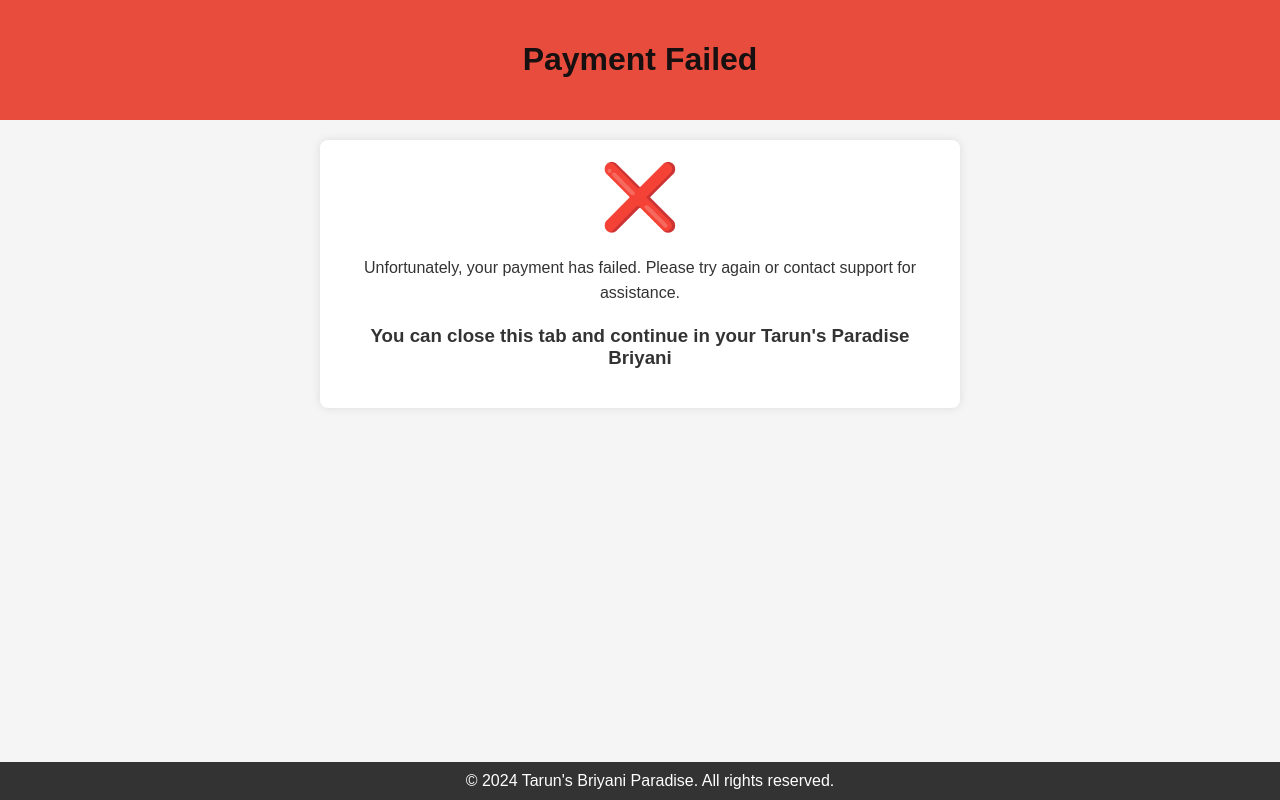
After one commit to Toxic-Whitelgnd/Tarun-s-briyani-serverside, a FastAPI app: template chatbot_py/templates/failure.html in a window 1280 px wide. The commit adds this page. Run offline with FastAPI, Linux system fonts and the light colour scheme; the template is opened without the code that fills it, so the values that code supplies are empty.

Commit message:
⭐added payment feature

```diff
--- a/chatbot_py/db_mongodb.py
+++ b/chatbot_py/db_mongodb.py
@@ -239,6 +239,19 @@ def save_COD_payment_details(item_id):
     except:
         return 0
 
+def get_payment_details(orderid):
+    print(str(int(orderid)))
+    print("Inside the payment details page to get the details of the order")
+    res = orders.find({"order_id":str(int(orderid))})
+    print(res)
+    payment_det = {}
+    for i in res:
+        payment_det['paid_by'] = i.get('paid_by')
+        payment_det['status'] = i.get('paid_status')
+        payment_det['reciept'] = i.get('payment_id')
+
+    print(payment_det)
+    return payment_det
 
 # ------------------------------INSERT OPERATION AND TESTING --------------------------------------
 
--- a/chatbot_py/main.py
+++ b/chatbot_py/main.py
@@ -46,9 +46,37 @@ async def webhook_handler(request: Request):
         'user.address context:ongoing-details':get_user_address,
         'change name mob address':change_user_Details,
         'payment.details':handle_payment_details,
+        'payment details ongoing:payment':get_payment_details,
+        'my cart':get_cart_item,
     }
 
     return handle_intent_req[intent](parameter, session_id)
+
+
+def get_cart_item(parameter,session_id):
+    cartkey = parameter["cartitems"]
+
+    res = generic_helper.get_cart_word(cartkey)
+    if(res == 1):
+        # call the inprogress orders
+        #and show the avilable order
+
+        your_cart = ""
+
+        print(inprogress_orders[session_id])
+        for i in inprogress_orders[session_id].keys():
+            print(i)
+            your_cart += i
+
+        print(i)
+        fulfilment_text = f"Your Cart : {inprogress_orders[session_id]}"
+
+    else:
+        fulfilment_text = "Error while fetching the details"
+    return JSONResponse(content={
+        "fulfillmentText": fulfilment_text
+    })
+
 
 def get_user_address(parameter,session_id):
     zipcode = parameter['zip-code']
@@ -475,6 +503,32 @@ async def receive_json_data(json_data: dict):
                     }
 
 
+@app.get("/api/successfulendpoint")
+async def successful_page(request: Request):
+     return templates.TemplateResponse("successful.html", {"request": request })
+
+@app.get("/api/failurendpoint")
+async def failure_page(request: Request):
+    return templates.TemplateResponse("failure.html", {"request":request})
+
+
+def get_payment_details(parameter,session_id):
+    orderid = parameter["number"]
+    fullfilment_text = "Can't fetch due to some technical issues"
+    try:
+        res = db_mongodb.get_payment_details(orderid)
+        status = res['status']
+        paid_by = res['paid_by']
+        reciept = res['reciept']
+        fullfilment_text = f"Your Orderid:{int(orderid)}, status:{status}, paid_by:{paid_by}, reciept:{reciept}"\
+                            "Thank you for your order"
+    except:
+        fullfilment_text = "Error fetching payment details"
+
+    return JSONResponse(content={
+        "fulfillmentText": fullfilment_text
+    })
+
 
 
 # iMPORTANT PART TO SAVING THE ORDER IN db
@@ -504,14 +558,3 @@ def save_to_db(order: dict):
 
 
     return nxt_order_id
-
-
-
-#TODO: Integrate this payment gateway in the chatbot
-# f"you can say CHANGE details or else no! \n" \
-#                               "we can proceed with payment option" '\n' \
-#                               "1. Cash on delivery \n" \
-#                               "2. Credit card \n" \
-#                               "3. Upi option \n" \
-#                               "4. Debit card \n" \
-#                               "5. Net banking \n" \
--- /dev/null
+++ b/chatbot_py/templates/failure.html
@@ -0,0 +1,90 @@
+<!DOCTYPE html>
+<html lang="en">
+<head>
+    <meta charset="UTF-8">
+    <meta name="viewport" content="width=device-width, initial-scale=1.0">
+    <title>Payment Failed</title>
+    <style>
+        body {
+            font-family: 'Arial', sans-serif;
+            margin: 0;
+            padding: 0;
+            background-color: #f5f5f5;
+            color: #333;
+            text-align: center;
+        }
+
+        header {
+            background-color: #e74c3c;
+            color: #fff;
+            padding: 20px;
+        }
+
+        section {
+            max-width: 600px;
+            margin: 20px auto;
+            padding: 20px;
+            background-color: #fff;
+            box-shadow: 0 0 10px rgba(0, 0, 0, 0.1);
+            border-radius: 8px;
+        }
+
+        h1 {
+            color: #171010;
+        }
+
+        p {
+            line-height: 1.6;
+        }
+
+        .icon {
+            font-size: 64px;
+            color: #e74c3c;
+            margin-bottom: 20px;
+        }
+
+        .button {
+            display: inline-block;
+            padding: 10px 20px;
+            font-size: 16px;
+            text-align: center;
+            text-decoration: none;
+            background-color: #e74c3c;
+            color: #fff;
+            border-radius: 5px;
+            transition: background-color 0.3s ease;
+        }
+
+        .button:hover {
+            background-color: #c0392b;
+        }
+
+        footer {
+            background-color: #333;
+            color: #fff;
+            text-align: center;
+            padding: 10px;
+            position: fixed;
+            bottom: 0;
+            width: 100%;
+        }
+    </style>
+</head>
+<body>
+
+    <header>
+        <h1>Payment Failed</h1>
+    </header>
+
+    <section>
+        <div class="icon">&#10060;</div>
+        <p>Unfortunately, your payment has failed. Please try again or contact support for assistance.</p>
+        <h3>You can close this tab and continue in your Tarun's Paradise Briyani</h3>
+    </section>
+
+    <footer>
+        &copy; 2024 Tarun's Briyani Paradise. All rights reserved.
+    </footer>
+
+</body>
+</html>
```
Also changed, not shown: chatbot_py/generic_helper.py (+6 -28 lines), chatbot_py/templates/payment.html (+96 -9 lines), chatbot_py/templates/successful.html (added, +90 -0 lines).
